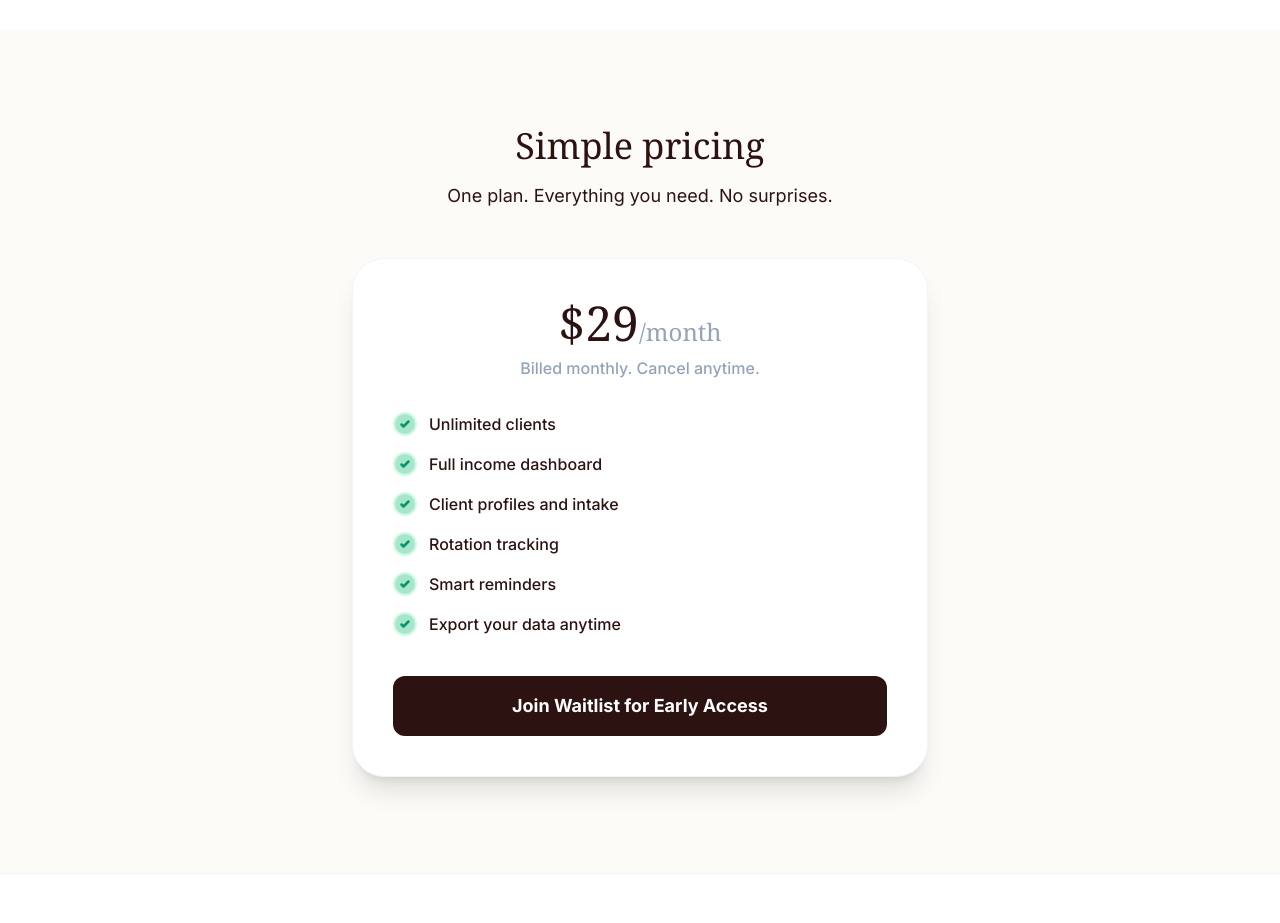
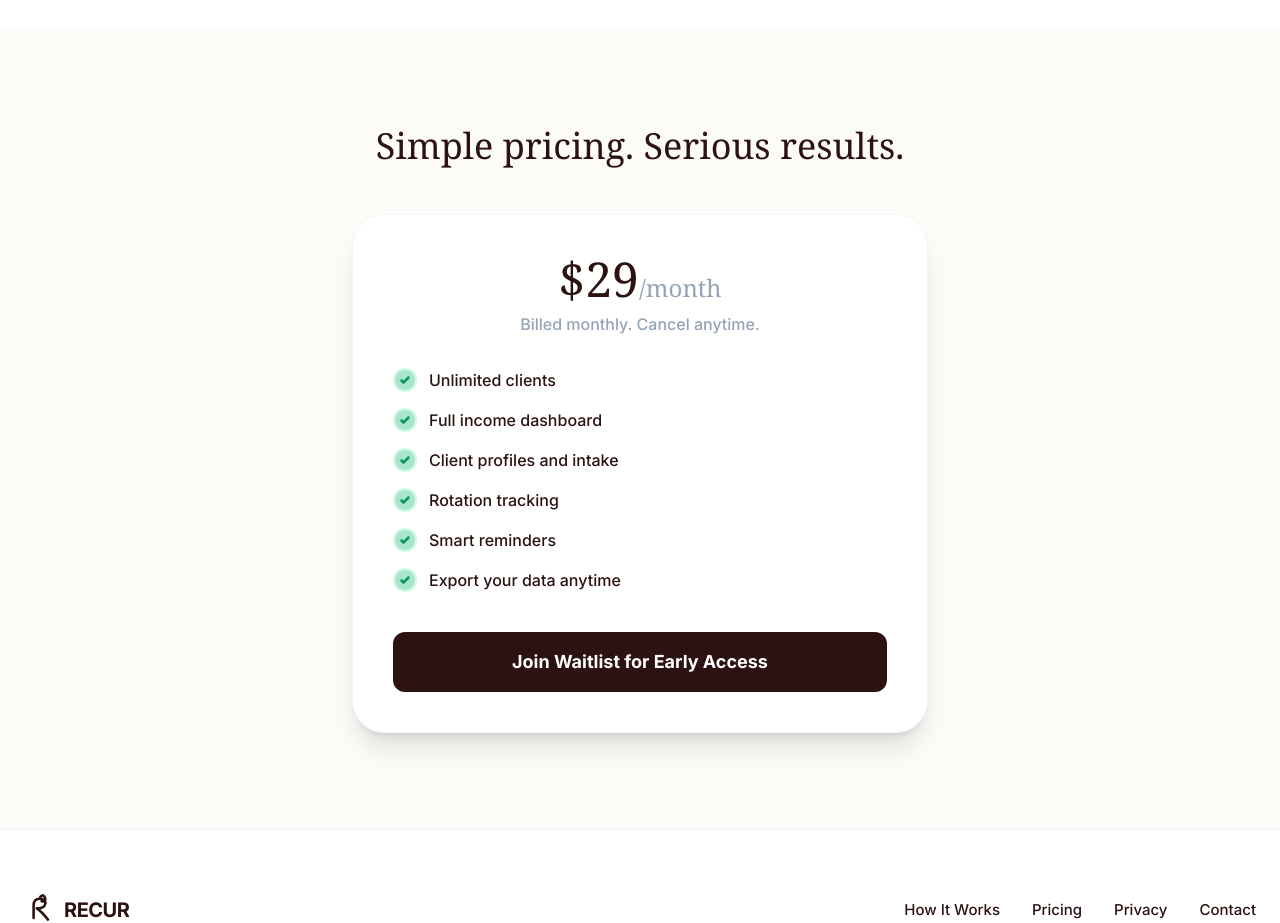
Before and after one commit to buildmoreandmore-cpu/Recur, a React (Vite) app: page / in a window 1280 px wide. Shown: the part 3220-4143 px from the top of the page. Built offline with nearby package versions, Linux system fonts and the light colour scheme.

Commit message:
Strengthen pricing section headline
Consolidate to single punchy headline:
"Simple pricing. Serious results."

```diff
--- a/App.tsx
+++ b/App.tsx
@@ -1060,12 +1060,9 @@ const App: React.FC = () => {
         {/* SECTION 6: Pricing */}
         <section className="py-12 sm:py-24 px-4 sm:px-6 bg-cream" id="pricing">
           <div className="max-w-xl mx-auto text-center">
-            <h2 className="scroll-reveal text-2xl sm:text-3xl lg:text-4xl font-serif text-maroon mb-3 sm:mb-4">
-              Simple pricing
+            <h2 className="scroll-reveal text-2xl sm:text-3xl lg:text-4xl font-serif text-maroon mb-8 sm:mb-12">
+              Simple pricing. Serious results.
             </h2>
-            <p className="scroll-reveal delay-1 text-base sm:text-lg text-maroon/60 mb-8 sm:mb-12">
-              One plan. Everything you need. No surprises.
-            </p>
 
             <div className="price-card bg-white p-6 sm:p-10 rounded-2xl sm:rounded-[32px] shadow-xl border border-slate-100">
               <div className="text-4xl sm:text-5xl font-serif text-maroon mb-2 number-animate">$29<span className="text-xl sm:text-2xl text-slate-400">/month</span></div>
```
